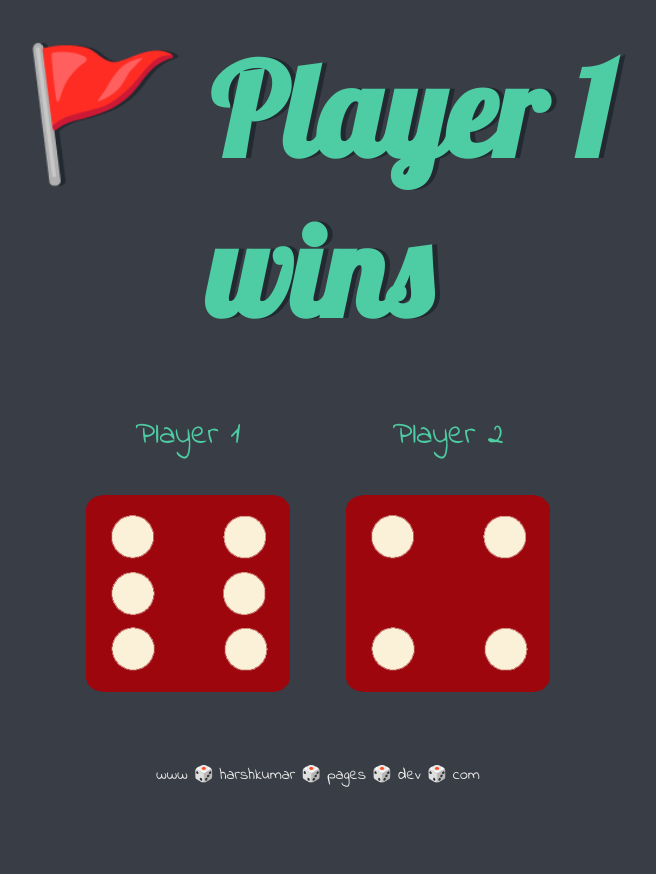
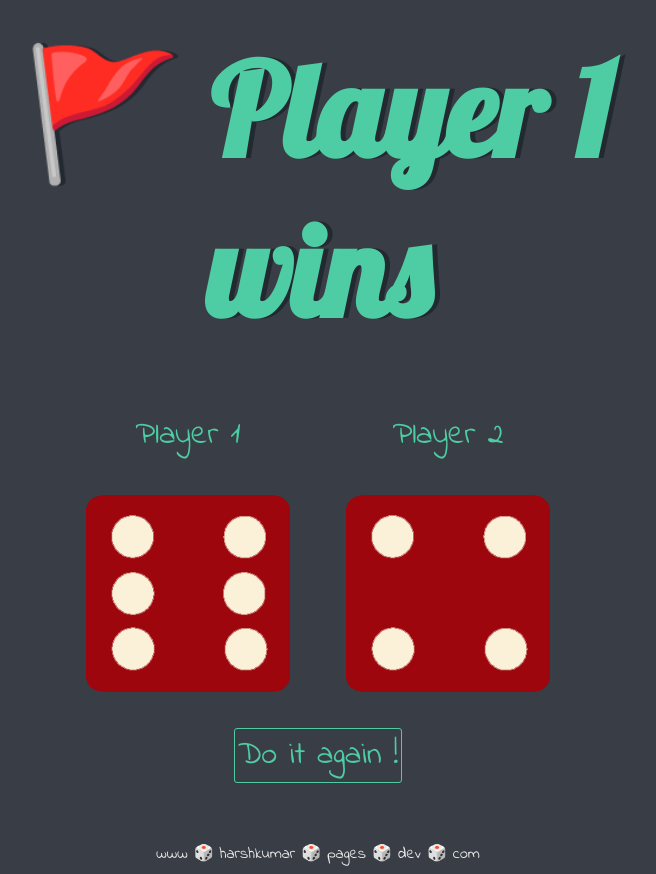
Before and after one commit to Harshkumar77/dice-web, a plain HTML site: page index.html in a window 1280 px wide. Shown: the whole page, without its empty margins (322-978 px from the left). Before the commit the page ends 800 px from the top, so only its background shows below. Drawn offline with Linux system fonts and the light colour scheme.

Commit message:
Added do it again button

```diff
--- a/dicee.html
+++ b/index.html
@@ -23,7 +23,15 @@
         <img class="img2" src="images/dice4.png" />
       </div>
     </div>
+
+    <p>
+      <a class="re" href="index.html">Do it again !</a>
+    </p>
     <script src="index.js"></script>
   </body>
-  <footer>www 🎲 harshkumar 🎲 pages 🎲 dev 🎲 com</footer>
+  <footer>
+    <a href="https://harshkumar.pages.dev/">
+      www 🎲 harshkumar 🎲 pages 🎲 dev 🎲 com
+    </a>
+  </footer>
 </html>
--- a/styles.css
+++ b/styles.css
@@ -7,25 +7,25 @@
 .dice {
   text-align: center;
   display: inline-block;
-
 }
 
 body {
-  background-color: #393E46;
+  text-align: center;
+  background-color: #393e46;
 }
 
 h1 {
   margin: 30px;
-  font-family: 'Lobster', cursive;
+  font-family: "Lobster", cursive;
   text-shadow: 5px 0 #232931;
   font-size: 8rem;
-  color: #4ECCA3;
+  color: #4ecca3;
 }
 
 p {
   font-size: 2rem;
-  color: #4ECCA3;
-  font-family: 'Indie Flower', cursive;
+  color: #4ecca3;
+  font-family: "Indie Flower", cursive;
 }
 
 img {
@@ -34,8 +34,24 @@ img {
 
 footer {
   margin-top: 5%;
-  color: #EEEEEE;
+  color: #eeeeee;
   text-align: center;
-  font-family: 'Indie Flower', cursive;
+  font-family: "Indie Flower", cursive;
+}
 
+p a {
+  text-decoration: none;
+  color: inherit;
+  padding: 3px;
+  border: solid 0.5px;
+  border-radius: 3px;
 }
+
+footer a {
+  text-decoration: none;
+  color: inherit;
+  padding: 3px;
+}
+.re:hover {
+  background-color: wheat;
+}
```
